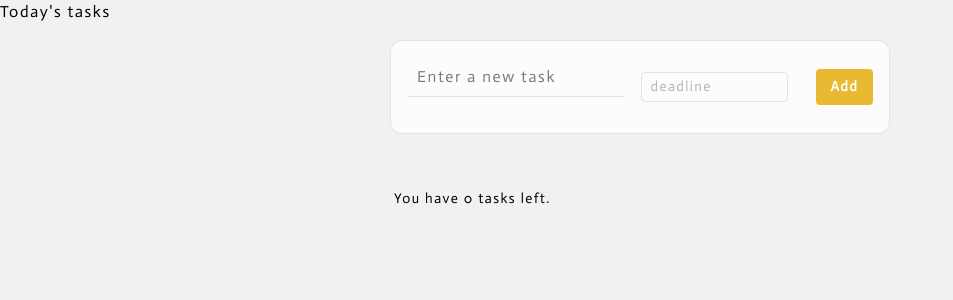
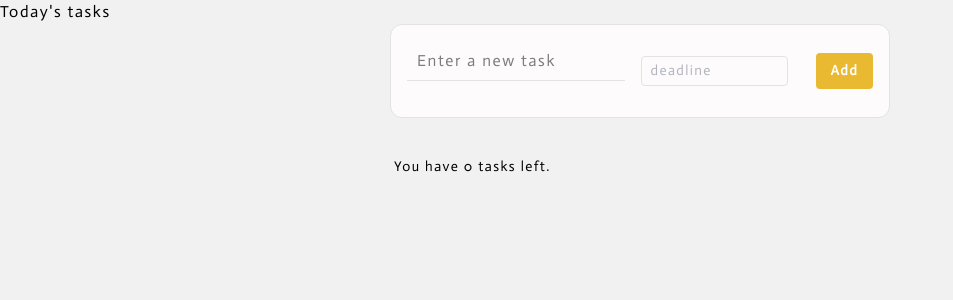
Before and after one commit to Saaka-y/Todo_list, a Next.js app: page /upcoming in a window 1280 px wide. Shown: the top 300 px of the page, without its empty margins (0-953 px from the left). Built offline with nearby package versions, Linux system fonts and the light colour scheme; a web font is replaced by a local one.

Commit message:
💄 adjust marging between "today" and "expired"

```diff
--- a/src/components/TodoForm.jsx
+++ b/src/components/TodoForm.jsx
@@ -40,7 +40,7 @@ export function TodoForm({ setTodoList }) {
 
   return (
     <form onSubmit={handleSubmit}>
-      <div className="flex flex-col items-center w-4/5 max-w-[500px] mx-auto my-4 bg-(--todo-bg) p-4 border border-(--border-color) rounded-xl md:flex-row md:justify-center md:items-center md:gap-4">
+      <div className="flex flex-col items-center w-4/5 max-w-[500px] mx-auto mb-8 bg-(--todo-bg) p-4 border border-(--border-color) rounded-xl md:flex-row md:justify-center md:items-center md:gap-4">
         <input
           type="text"
           value={currentTask}
--- a/src/components/TodoList.jsx
+++ b/src/components/TodoList.jsx
@@ -40,8 +40,8 @@ export function TodoList({ todoList, setTodoList, page, filterType }) {
 
 
   return (
-    <div className="flex justify-center items-start w-full mt-4">
-      <ul className="w-4/5 max-w-[500px] mt-8 list-none">
+    <div className="flex justify-center items-start w-full mt-2">
+      <ul className="w-4/5 max-w-[500px] list-none">
         <ListMessage
           todoList={todoList}
           page={page}
```
